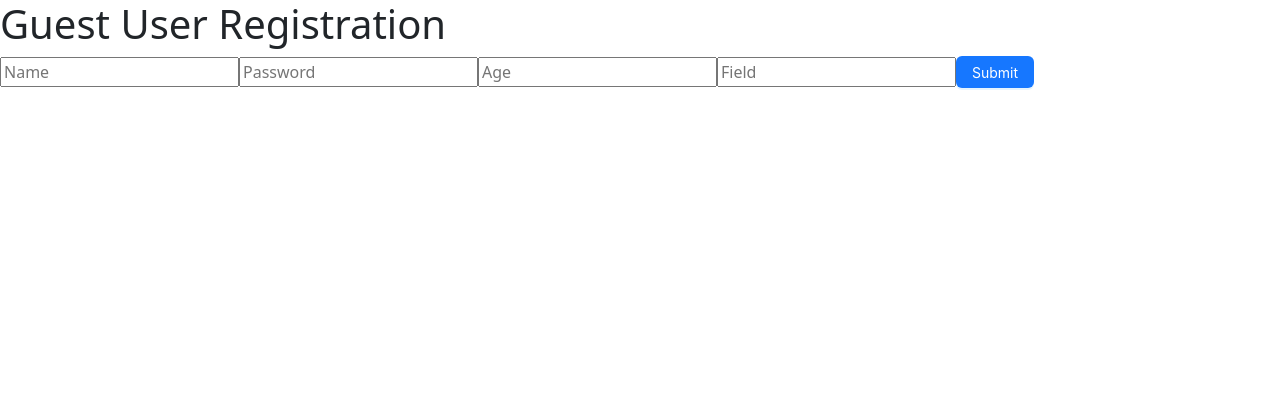
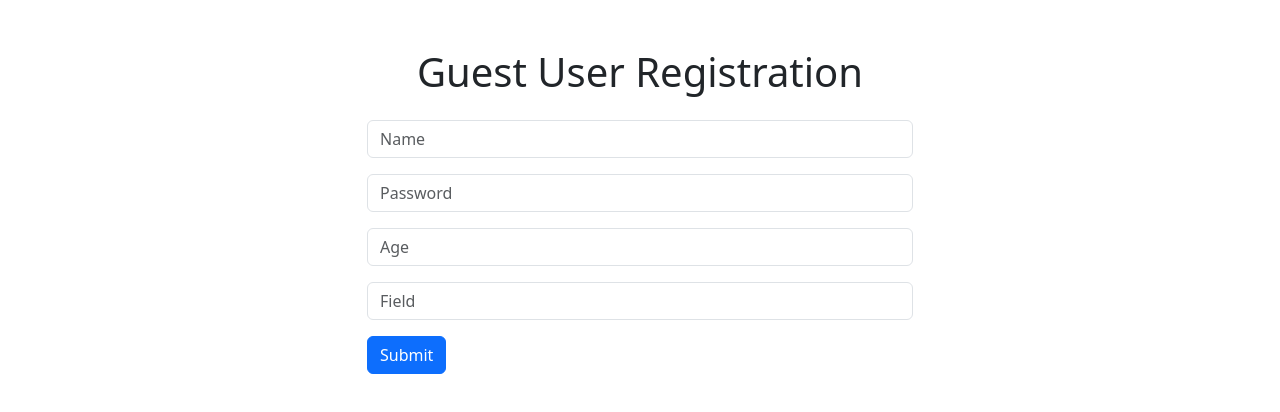
Before and after one commit to Cyber-MIS/MIS-Project, a React (Create React App) app in the folder frontend/: page /register in a window 1280 px wide. Shown: the top 412 px of the page. Built offline with nearby package versions, Linux system fonts and the light colour scheme.

Commit message:
Register Form Styled

```diff
--- a/frontend/src/pages/authentication/registerForm.js
+++ b/frontend/src/pages/authentication/registerForm.js
@@ -1,8 +1,8 @@
 import { Formik, Form, Field, ErrorMessage } from 'formik';
-import { Button } from 'antd';
-import { addUser } from '../../api/authentication';   //
 import * as Yup from 'yup';
-// Use this instead https://github.com/jannikbuschke/formik-antd
+
+import { addUser } from '../../api/authentication';
+
 export default function UserReg() {
   const userRegSchema = Yup.object().shape({
     name: Yup.string().required(),
@@ -21,61 +21,90 @@ export default function UserReg() {
     };
     addUser({ user }).then(() => setSubmitting(false));
   };
+
   return (
-    <div>
+    <div className="container mt-5">
+      <div className="row justify-content-center">
+        <div className="col-md-6">
+          <h1 className="text-center mb-4">Guest User Registration</h1>
           <Formik
             initialValues={{
-          Name: '',
-          Password: '',
-          Age: '',
-          Field: '',
+              name: '',
+              password: '',
+              age: '',
+              field: '',
             }}
             validationSchema={userRegSchema}
             onSubmit={handleSubmit}
           >
             {(props) => {
-          const errorInputStyle = {
-            borderColor: 'red',
-          };
               return (
-            <Form className='user--reg--form'>
-              <h1>Guest User Registration</h1>
-              <span>
+                <Form>
+                  <div className="mb-3">
                     <Field
-                  type='text'
-                  name='Name'
-                  placeholder='Name'
+                      type="text"
+                      name="name"
+                      placeholder="Name"
+                      className="form-control"
                     />
-              </span>
-              <span>
-                <Field type='text' name='Password' placeholder='Password' />
-              </span>
-              <span>
-                <Field type='text' name='Age' placeholder='Age' />
-              </span>
-              <span>
-                <Field type='text' name='Field' placeholder='Field' />
-              </span>
-
-              <Button
-                className='user--reg--form--submit'
-                type='primary'
-                onClick={props.handleSubmit}
+                    <ErrorMessage
+                      name="name"
+                      component="div"
+                      className="text-danger"
+                    />
+                  </div>
+                  <div className="mb-3">
+                    <Field
+                      type="password"
+                      name="password"
+                      placeholder="Password"
+                      className="form-control"
+                    />
+                    <ErrorMessage
+                      name="password"
+                      component="div"
+                      className="text-danger"
+                    />
+                  </div>
+                  <div className="mb-3">
+                    <Field
+                      type="text"
+                      name="age"
+                      placeholder="Age"
+                      className="form-control"
+                    />
+                    <ErrorMessage
+                      name="age"
+                      component="div"
+                      className="text-danger"
+                    />
+                  </div>
+                  <div className="mb-3">
+                    <Field
+                      type="text"
+                      name="field"
+                      placeholder="Field"
+                      className="form-control"
+                    />
+                    <ErrorMessage
+                      name="field"
+                      component="div"
+                      className="text-danger"
+                    />
+                  </div>
+                  <button
+                    type="submit"
+                    className="btn btn-primary btn-block"
                     disabled={props.isSubmitting}
                   >
                     Submit
-              </Button>
-
-              <div className='user--reg--form--errors'>
-                <ErrorMessage name='name' component='div' />
-                <ErrorMessage name='password' component='div' />
-                <ErrorMessage name='age' component='div' />
-                <ErrorMessage name='field' component='div' />
-              </div>
+                  </button>
                 </Form>
               );
             }}
           </Formik>
         </div>
+      </div>
+    </div>
   );
 }
```
Lines whose indentation alone changed are shown as unchanged.
